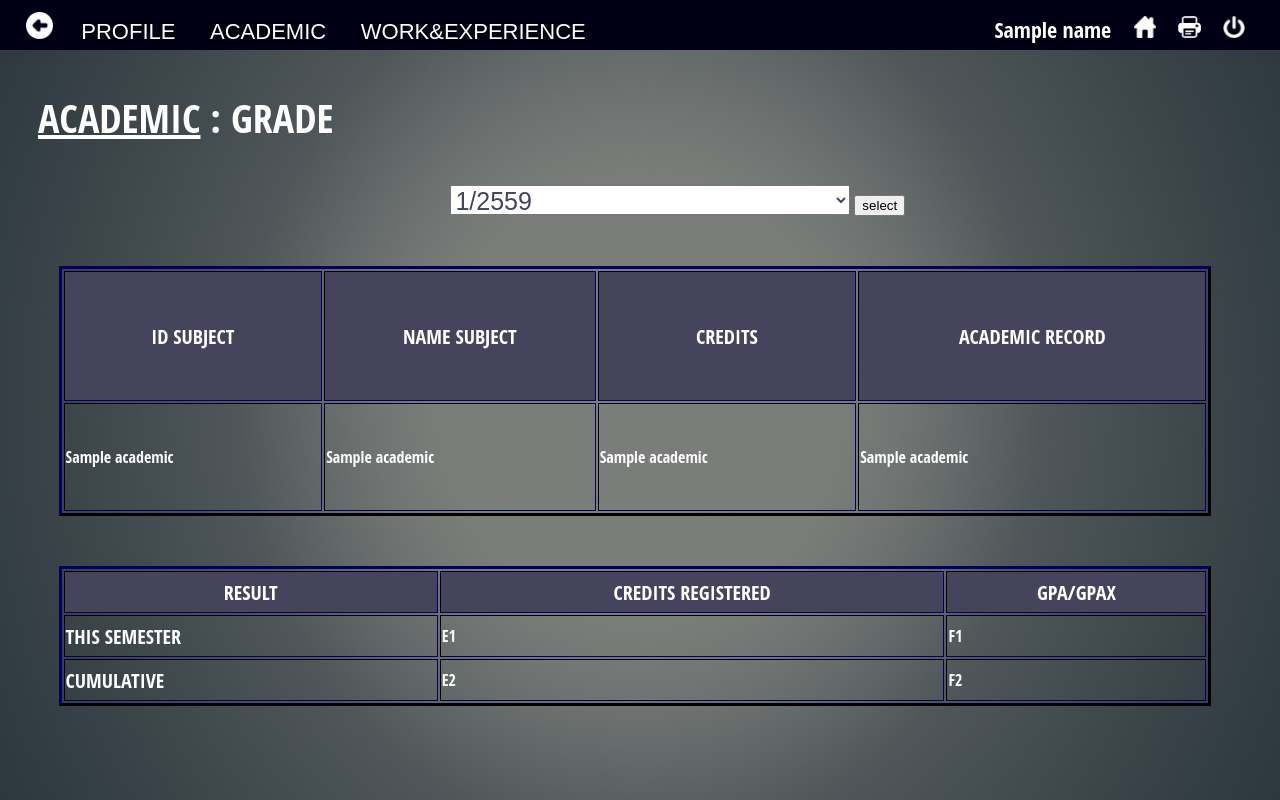
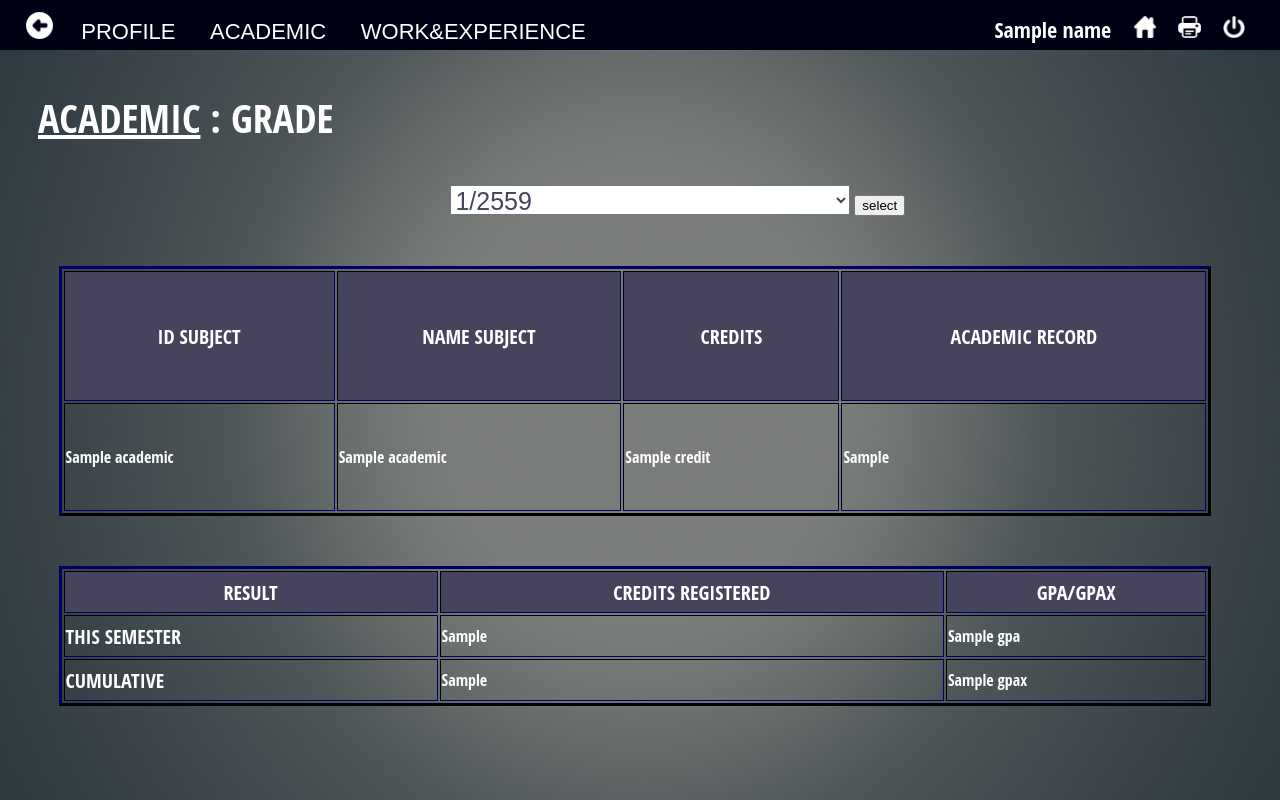
Before and after one commit to winnie2606/FRA241_portfolio, a Flask app: template app/templates/AcademicStudent.html in a window 1280 px wide. Run offline with Flask 2, Linux system fonts and the light colour scheme; the template is opened without the code that fills it: most values are stand-ins (such as "Sample title", 1, 10 or a date in 2020).

Commit message:
data from database

```diff
--- a/app/Node_web.py
+++ b/app/Node_web.py
@@ -1,10 +1,11 @@
 class Node_web():
 
-    def __init__(self,page= None,value = None,next = None,previous=None):
+    def __init__(self,page= None,value = None,value2 = None,next = None,previous=None):
         self.page = page
         self.Next = next
         self.previous = previous
         self.value = value
+        self.value2 = value2
 
 
 
@@ -16,3 +17,4 @@ class Node_web():
         self.Next = None
         self.previous = None
         self.value = None
+        self.value2 = None
--- a/app/app.py
+++ b/app/app.py
@@ -100,8 +100,8 @@ def menubar():
 		keepHistory.keep_page('profile.html', pullData.Profile(getID))
 		return render_template('profile.html', name=name, page=pullData.Profile(getID))
 	if getMenubar == 'ACADEMIC':
-		keepHistory.keep_page('AcademicStudent.html', pullData.Academic(getID))
-		return render_template('AcademicStudent.html', name=name, page=pullData.Academic(getID))
+		keepHistory.keep_page('AcademicStudent.html', pullData.Academic_term(getID),pullData.Academic_sum(getID))
+		return render_template('AcademicStudent.html', name=name, page=pullData.Academic_term(getID), page2=pullData.Academic_sum(getID))
 	if getMenubar == 'WORK&EXPERIENCE':
 		keepHistory.keep_page('activity.html', pullData.Activity(getID))
 		return render_template('activity.html', name=name, page=pullData.Activity(getID))
@@ -120,7 +120,10 @@ def menubar():
 	if getMenubar == 'back':
 		print(getMenubar)
 		keepHistory.print_listPage()
-		return render_template(keepHistory.history(),id_user=getID, name=name, page=keepHistory.Value_page())
+		history = keepHistory.history()
+		Value = keepHistory.Value_page()
+		Value2 = keepHistory.Value2_page()
+		return render_template(history,id_user=getID, name=name, page = Value, page2 = Value2)
 
 @app.route('/printer', methods=['POST'])
 def printer():
@@ -137,6 +140,17 @@ def printer():
 def selectTerm():
 	getSelectTerm = request.form['click']
 	print(getSelectTerm)
+	getID = keepID.ID
+	name = keepID.Name
+	if getSelectTerm == '1/2559':
+		term = '1/2559'
+	if getSelectTerm == '2/2559':
+		term = '2/2559'
+	if getSelectTerm == '1/2560':
+		term = '1/2560'
+	if getSelectTerm == '2/2560':
+		term = '2/2560'
+	return render_template('AcademicStudent.html', name=name, page=pullData.Academic_term(getID,term),page2=pullData.Academic_sum(getID,term))
 
 @app.route('/moreinfo', methods=['POST'])
 def moreinfo():
@@ -214,7 +228,7 @@ def getCheckBox():
 	create = open(str(name_file),'w')'''
 
 	if getCheckBox == 'DONE':
-		return render_template(keepHistory.history(),id_user=getID, name=name, page=keepHistory.Value_page())
+		return render_template(keepHistory.history(),id_user=getID, name=name, page=keepHistory.Value_page() )
 
 @app.route('/selectall', methods=['POST'])
 def selectall():
--- a/app/pullData.py
+++ b/app/pullData.py
@@ -42,22 +42,27 @@ class pullData():
         self.activity = returnda.DicAct(re.Act_name(), re.Act_des(), re.Act_photo(), re.Act_type(), re.Act_advisor(), re.Act_Date(), re.Act_file(), re.Act_confirm())
         return self.activity
 
-    def Academic_term(self, getID, term):
-        s = Get_Academic(getID,term)
-        t = Get_name_credit_subject(getID,term)
-        o = Academic_1st_table()
-        p = Academic_2st_table()
-        self.academicTerm = o.output_term(s.get_id_subject(),t.get_nameSubject(),t.get_credit(),s.get_grade())
-        return self.academicTerm
+    def Academic_term(self, getID, term = None):
+        if term == None:
+            A = [{"ID_Subject":None,"Name_Subject":None,"Credit":None,"Academic_Regcord":None}]
+            return A
+        else:
+            s = Get_Academic(getID,term)
+            t = Get_name_credit_subject(getID,term)
+            o = Academic_1st_table()
+            p = Academic_2st_table()
+            self.academicTerm = o.output_term(s.get_id_subject(),t.get_nameSubject(),t.get_credit(),s.get_grade())
+            return self.academicTerm
 
-    def Academic(self, getID):
-        self.academic = [None]
-        return self.academic
 
-    def Academic_sum(self, getID, term):
-        s = Get_Academic(getID,term)
-        t = Get_name_credit_subject(getID,term)
-        o = Academic_1st_table()
-        p = Academic_2st_table()
-        self.academicSum = p.output_sum(s.get_this_semester_credit(),s.get_GPA(),s.get_cumulative_credit(),s.get_GPAX())
-        return self.academicSum
+    def Academic_sum(self, getID, term = None):
+        if term == None:
+            A =[{"This_semester":None,"GPA":None,"Cumulative_credit":None,"GPAX":None}]
+            return A
+        else :
+            s = Get_Academic(getID,term)
+            t = Get_name_credit_subject(getID,term)
+            o = Academic_1st_table()
+            p = Academic_2st_table()
+            self.academicSum = p.output_sum(s.get_this_semester_credit(),s.get_GPA(),s.get_cumulative_credit(),s.get_GPAX())
+            return self.academicSum
--- a/app/templates/AcademicStudent.html
+++ b/app/templates/AcademicStudent.html
@@ -48,10 +48,10 @@
 		<div class="selectbar">
 					<form id="contact-form" action="/selectTerm", method="POST">
 						<select id="section"  name = "click" size="1" style="width:400px; font-size:25px;height:30px;color:#46445c; " >
-							<option value="1/59">1/2559</option>
-							<option value="2/59">2/2559</option>
-							<option value="1/60">1/2560</option>
-							<option value="2/60">2/2560</option>
+							<option value="1/2559">1/2559</option>
+							<option value="2/2559">2/2559</option>
+							<option value="1/2560">1/2560</option>
+							<option value="2/2560">2/2560</option>
 						</select>
 						<input type="submit" value="select">
 					</form>
@@ -69,10 +69,10 @@
 				{%for academic in page %}
 				<tr>
 
-					<td>{{academic}}</td>
-					<td>{{academic}}</td>
-					<td>{{academic}}</td>
-					<td>{{academic}}</td>
+					<td>{{academic.ID_Subject}}</td>
+					<td>{{academic.Name_Subject}}</td>
+					<td>{{academic.Credit}}</td>
+					<td>{{academic.Academic_Regcord}}</td>
 
 				</tr>
 				{% endfor %}
@@ -87,19 +87,20 @@
 					<th style="background-color: #46445c; border-color:#000014;font-size:20px;">GPA/GPAX</th>
 
 				</tr>
+				{%for academic2 in page2%}
 				<tr>
 					<td style=" border-color:#000014;font-size:20px;">THIS SEMESTER</td>
-					<td>E1</td>
-					<td>F1</td>
+					<td>{{academic2.This_semester}}</td>
+					<td>{{academic2.GPA}}</td>
 
 
 				</tr>
 				<tr>
 					<td style=" border-color:#000014;font-size:20px;">CUMULATIVE</td>
-					<td>E2</td>
-					<td>F2</td>
+					<td>{{academic2.Cumulative_credit}}</td>
+					<td>{{academic2.GPAX}}</td>
 				</tr>
-
+				{% endfor %}
 				</div>
 		</table>
 
```
Also changed, not shown: app/getDatabase.py (+4 -4 lines), app/keepHistory.py (+5 -2 lines).
